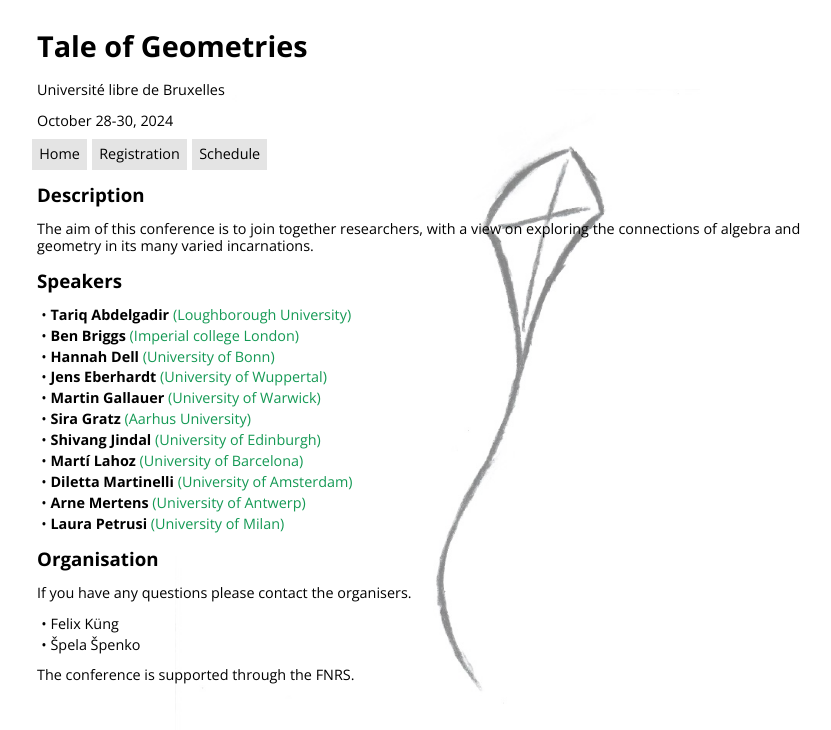
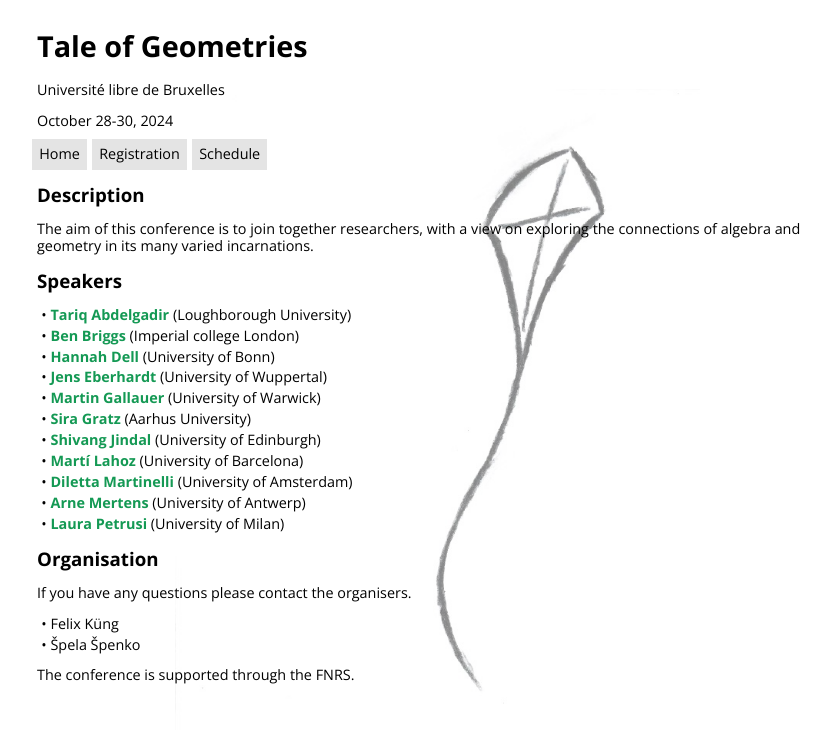
Before and after one commit to Tale-of-Geometries/Tale-of-Geometries.github.io, a Jekyll site: the page built from index.html, in a window 1280 px wide. Shown: the top 730 px of the page, without its empty margins (203-1034 px from the left). Built offline with Jekyll 4.4.1, drawn with Linux system fonts in a browser that asks for light colours; nearby versions of some CDN libraries; library files that are not in the unit come from our copies.

Commit message:
Update main.css

```diff
--- a/css/main.css
+++ b/css/main.css
@@ -123,7 +123,6 @@
   padding-left: 1em;
   text-indent: -.7em;
   margin-bottom: .3em;
-  color: rgba(20, 153, 84,1);
 }
 
 ul.names li:before {
@@ -138,6 +137,7 @@
 
 ul.names span.name a {
   text-decoration: none;
+  color: rgba(20, 153, 84,1);
 }
 
 ul.names span.name a:hover {
```
